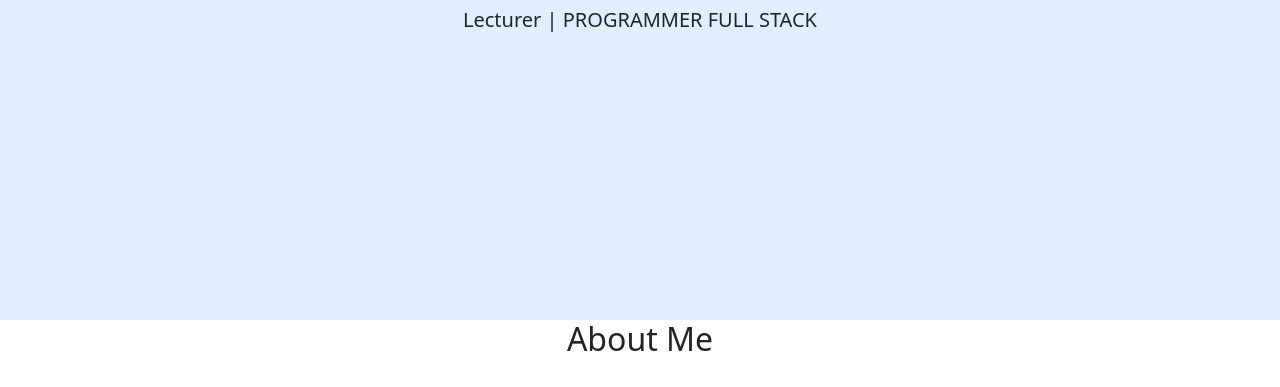
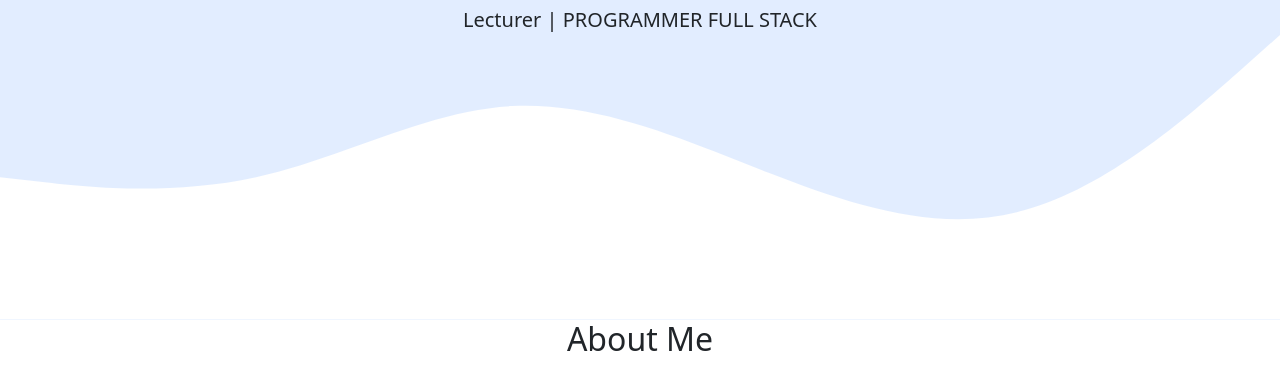
Before and after one commit to dhikaxzz/dhikaxzz.github.io, a plain HTML site: page index.html in a window 1280 px wide. Shown: the part 358-745 px from the top of the page. Drawn offline with nearby package versions, Linux system fonts and the light colour scheme.

Commit message:
first commit2

```diff
--- a/index.html
+++ b/index.html
@@ -6,6 +6,8 @@
     <title>Perkenalan Diri</title>
     <!-- Bootstrap CSS -->
     <link href="https://cdn.jsdelivr.net/npm/bootstrap@5.3.1/dist/css/bootstrap.min.css" rel="stylesheet" integrity="sha384-4bw+/aepP/YC94hEpVNVgiZdgIC5+VKNBQNGCHeKRQN+PtmoHDEXuppvnDJzQIu9" crossorigin="anonymous">
+    <!-- Bootstrap Icon -->
+    <link rel="stylesheet" href="https://cdn.jsdelivr.net/npm/bootstrap-icons@1.10.5/font/bootstrap-icons.css">
 
     <!-- My CSS -->
     <link rel="stylesheet" href="style.css">
@@ -43,7 +45,7 @@
       <img src="WhatsApp Image 2023-07-25 at 11.13.44.jpeg" alt="dhika" width="200" class="rounded-circle img-thumbnail" >
         <h1 class="display-4">Afdhika Syahputra</h1>
         <p class="lead">Lecturer | PROGRAMMER FULL STACK</p>
-        <svg xmlns="http://www.w3.org/2000/svg" viewBox="0 0 1440 320"><path fill="#fff" fill-opacity="0" d="M0,160L48,165.3C96,171,192,181,288,160C384,139,480,85,576,80C672,75,768,117,864,154.7C960,192,1056,224,1152,197.3C1248,171,1344,85,1392,42.7L1440,0L1440,320L1392,320C1344,320,1248,320,1152,320C1056,320,960,320,864,320C768,320,672,320,576,320C480,320,384,320,288,320C192,320,96,320,48,320L0,320Z"></path></svg>
+        <svg xmlns="http://www.w3.org/2000/svg" viewBox="0 0 1440 320"><path fill="#fff" fill-opacity="1" d="M0,160L48,165.3C96,171,192,181,288,160C384,139,480,85,576,80C672,75,768,117,864,154.7C960,192,1056,224,1152,197.3C1248,171,1344,85,1392,42.7L1440,0L1440,320L1392,320C1344,320,1248,320,1152,320C1056,320,960,320,864,320C768,320,672,320,576,320C480,320,384,320,288,320C192,320,96,320,48,320L0,320Z"></path></svg>
       </section>
 
 
@@ -138,6 +140,7 @@
           </div>
         </div>
         <svg xmlns="http://www.w3.org/2000/svg" viewBox="0 0 1440 320"><path fill="#0d6efd" fill-opacity="1" d="M0,32L30,53.3C60,75,120,117,180,117.3C240,117,300,75,360,96C420,117,480,203,540,245.3C600,288,660,288,720,245.3C780,203,840,117,900,112C960,107,1020,181,1080,186.7C1140,192,1200,128,1260,101.3C1320,75,1380,85,1410,90.7L1440,96L1440,320L1410,320C1380,320,1320,320,1260,320C1200,320,1140,320,1080,320C1020,320,960,320,900,320C840,320,780,320,720,320C660,320,600,320,540,320C480,320,420,320,360,320C300,320,240,320,180,320C120,320,60,320,30,320L0,320Z"></path></svg>
+
       </section>
       <!-- Akhir Contact -->
 
```
